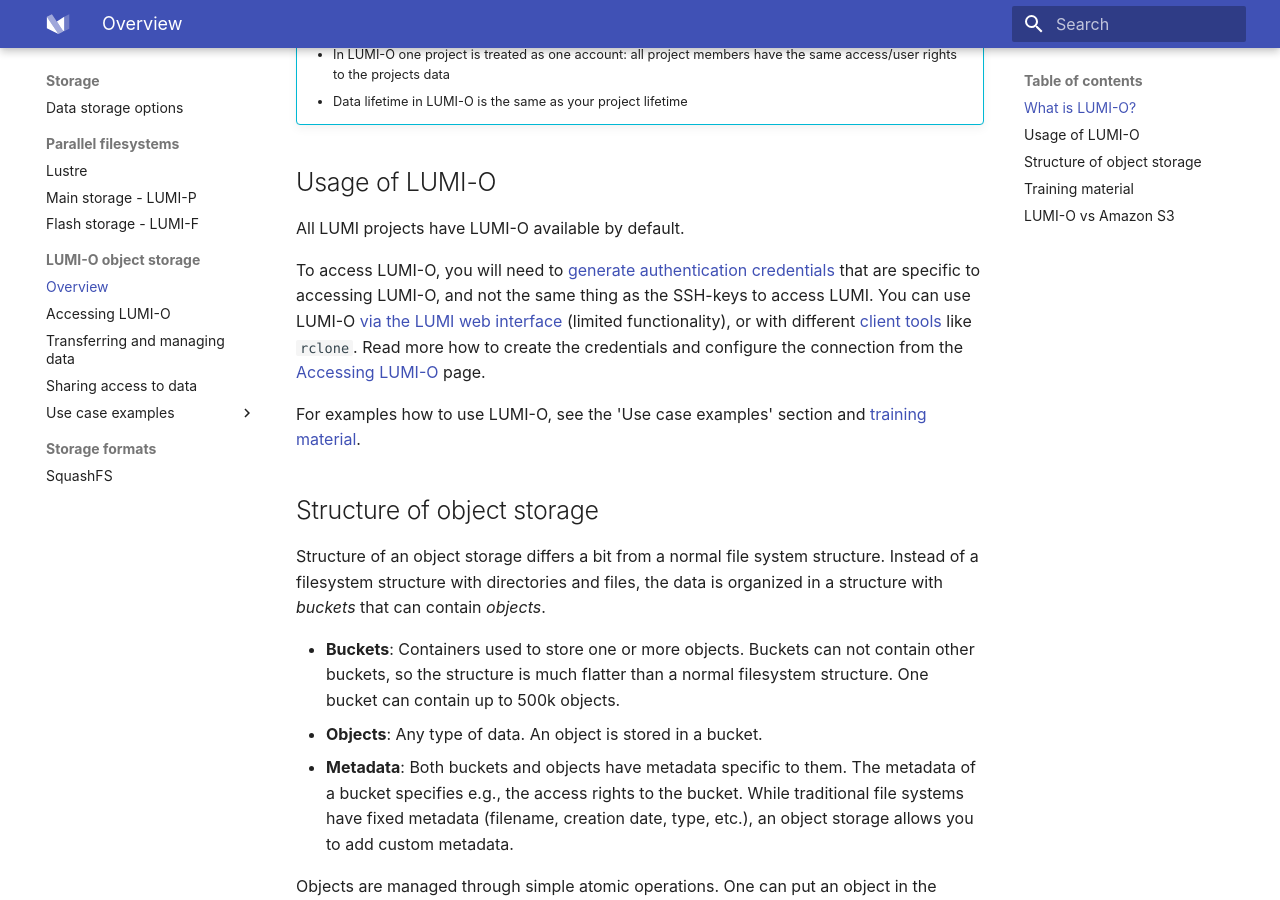
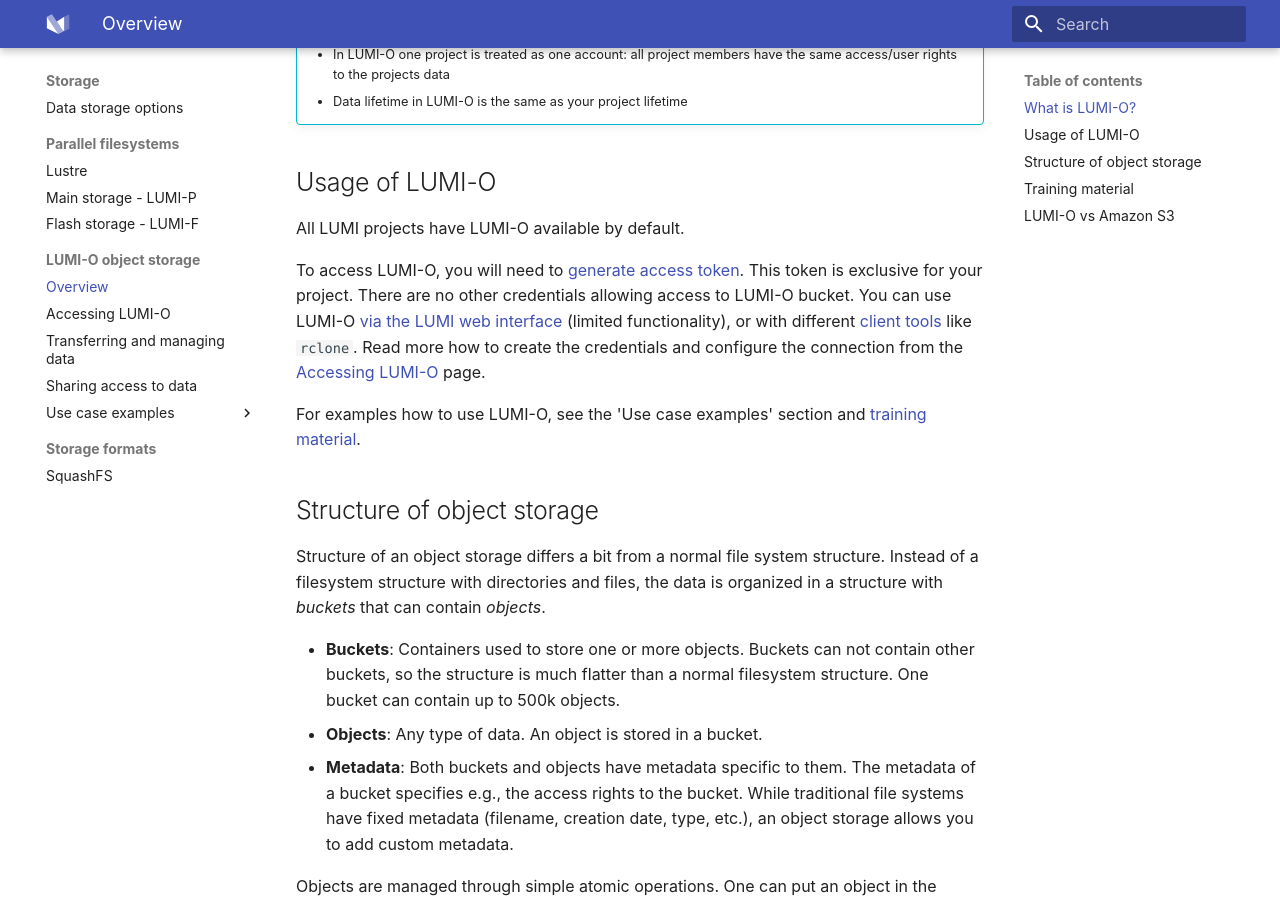
Before and after one commit to Lumi-supercomputer/lumi-userguide, an MkDocs documentation site: the page built from docs/storage/lumio/index.md, in a window 1280 px wide and 900 px high, scrolled down 708 px. Built offline with MkDocs 1.6.1 and Material for MkDocs 9.7.7, drawn with Linux system fonts in a browser that asks for light colours.

Commit message:
Update docs/storage/lumio/index.md
To access LUMI-O, you will need to [generate access tokens](./auth-lumidata-eu.md). These tokens are personal and exclusive for a project. There are no other credentials allowing access to LUMI-O buckets.

Co-authored-by: Maciej Szpindler <56594900+mszpindler@users.noreply.github.com>

```diff
--- a/docs/storage/lumio/index.md
+++ b/docs/storage/lumio/index.md
@@ -31,7 +31,7 @@
 
 All LUMI projects have LUMI-O available by default.
 
-To access LUMI-O, you will need to [generate authentication credentials](./auth-lumidata-eu.md) that are specific to accessing LUMI-O, and not the same thing as the SSH-keys to access LUMI.
+To access LUMI-O, you will need to [generate access token](./auth-lumidata-eu.md). This token is exclusive for your project. There are no other credentials allowing access to LUMI-O bucket.
 You can use LUMI-O [via the LUMI web interface](../../runjobs/webui/index.md#accessing-lumi-o) (limited functionality), or with different [client tools](./clients-general.md) like `rclone`. Read more how to create the credentials and configure the connection from the [Accessing LUMI-O](./auth-lumidata-eu.md) page.
 
 For examples how to use LUMI-O, see the 'Use case examples' section and [training material](#training-material).
```
